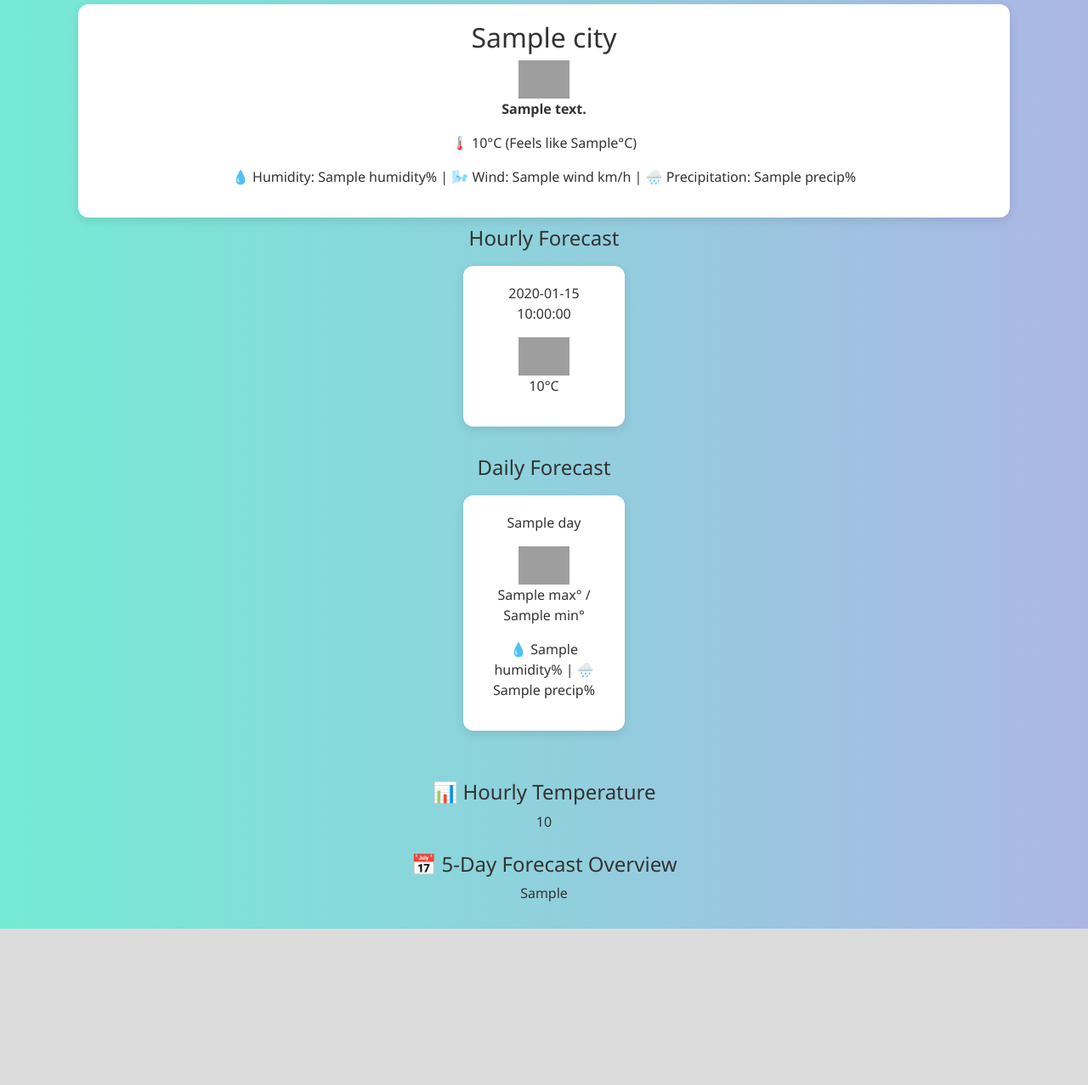
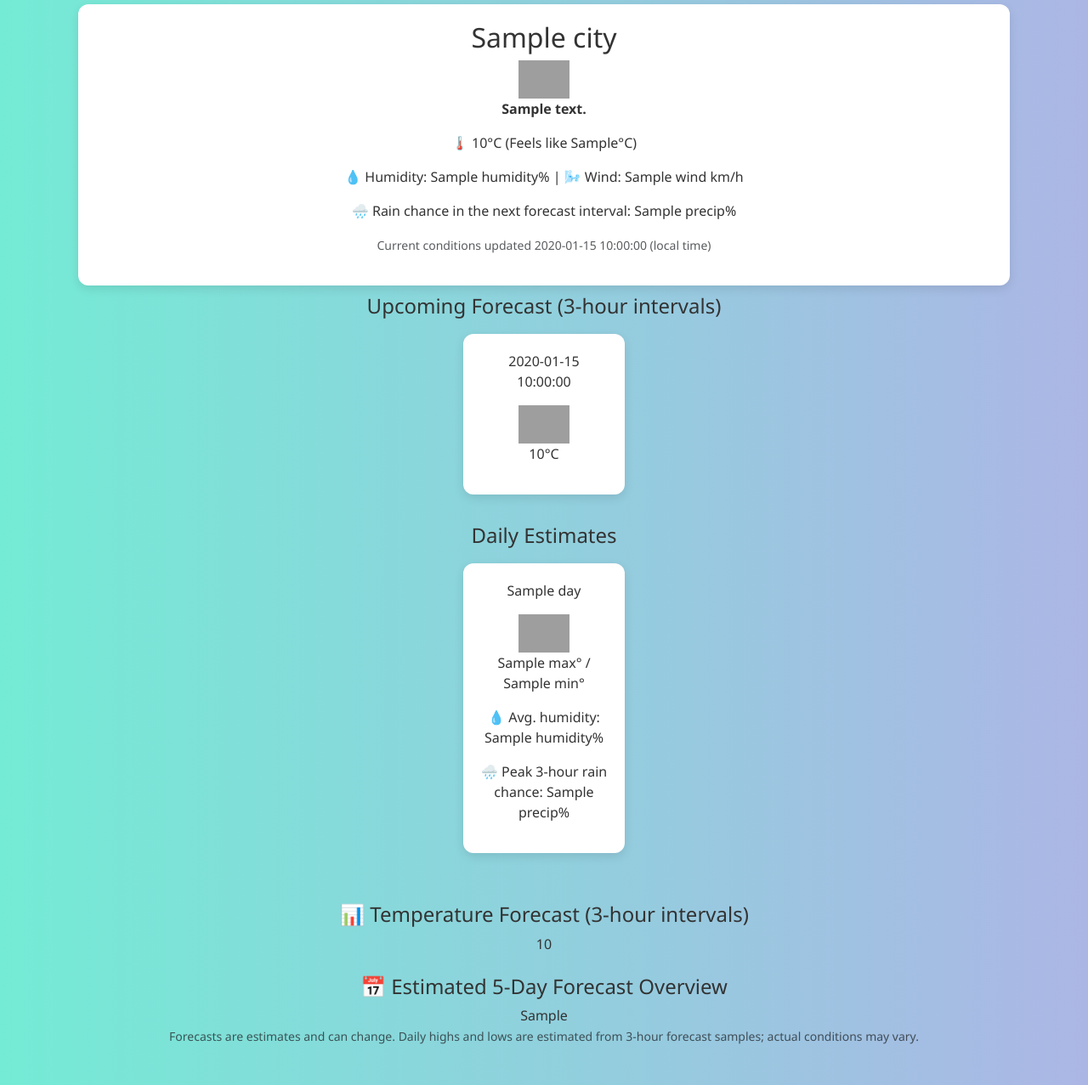
Before and after one commit to sathwik27-ai/SkyCast_Weather, a Flask app: template templates/index.html in a window 1280 px wide. Shown: the part 653-1930 px from the top of the page at 85% size. Before the commit the page ends 1746 px from the top, so only its background shows below. Run offline with Flask 3, Linux system fonts and the light colour scheme; the template is opened without the code that fills it: most values are stand-ins (such as "Sample title", 1, 10 or a date in 2020); grey boxes are pictures that could not be loaded.

Commit message:
Separate current weather from forecast data

```diff
--- a/app.py
+++ b/app.py
@@ -1,6 +1,6 @@
 from flask import Flask, render_template, request
 import requests
-from datetime import datetime
+from datetime import datetime, timedelta, timezone
 import plotly.graph_objs as go
 import plotly.io as pio
 import time
@@ -97,31 +97,39 @@ def _resolve_location(query):
     }, None
 
 
-def _build_forecast(data, location):
-    weather = None
+def _build_forecast(data, location, current_data):
     hourly = []
     daily = []
     message = ""
     temp_chart = ""
     forecast_chart = ""
 
-    current = data["list"][0]
+    city_timezone = timezone(timedelta(seconds=data["city"]["timezone"]))
+    current_time = datetime.fromtimestamp(
+        current_data["dt"], tz=timezone.utc
+    ).astimezone(city_timezone)
+    current = current_data
+    next_period = data["list"][0]
     weather = {
         "city": location["label"],
         "temperature": current["main"]["temp"],
         "feels_like": current["main"]["feels_like"],
         "humidity": current["main"]["humidity"],
-        "wind": current["wind"]["speed"],
+        "wind": round(current["wind"]["speed"] * 3.6, 1),
         "description": current["weather"][0]["description"].title(),
         "icon": current["weather"][0]["icon"],
-        "precip": current.get("pop", 0) * 100
+        "precip": round(next_period.get("pop", 0) * 100),
+        "updated_at": current_time.strftime("%b %d, %Y at %I:%M %p"),
     }
 
     times = []
     temps = []
 
-    for entry in data["list"][1:6]:
-        time = datetime.strptime(entry["dt_txt"], "%Y-%m-%d %H:%M:%S").strftime("%I %p")
+    for entry in data["list"][:5]:
+        local_time = datetime.fromtimestamp(
+            entry["dt"], tz=timezone.utc
+        ).astimezone(city_timezone)
+        time = local_time.strftime("%a %I %p")
         temp = entry["main"]["temp"]
         icon = entry["weather"][0]["icon"]
 
@@ -131,49 +139,59 @@ def _build_forecast(data, location):
 
     days = {}
     for entry in data["list"]:
-        date = entry["dt_txt"].split(" ")[0]
+        local_time = datetime.fromtimestamp(
+            entry["dt"], tz=timezone.utc
+        ).astimezone(city_timezone)
+        date = local_time.date()
+        if date <= current_time.date():
+            continue
         temp = entry["main"]["temp"]
         humidity = entry["main"]["humidity"]
         pop = entry.get("pop", 0) * 100
         icon = entry["weather"][0]["icon"]
         if date not in days:
-            days[date] = {"min": temp, "max": temp, "humidity": humidity, "precip": pop, "icon": icon}
+            days[date] = {
+                "min": temp,
+                "max": temp,
+                "humidity_total": humidity,
+                "samples": 1,
+                "precip": pop,
+                "icons": {icon: 1},
+            }
         else:
             days[date]["min"] = min(days[date]["min"], temp)
             days[date]["max"] = max(days[date]["max"], temp)
-            days[date]["humidity"] = humidity
-            days[date]["precip"] = pop
+            days[date]["humidity_total"] += humidity
+            days[date]["samples"] += 1
+            days[date]["precip"] = max(days[date]["precip"], pop)
+            days[date]["icons"][icon] = days[date]["icons"].get(icon, 0) + 1
 
     day_labels = []
     day_temps = []
     day_humidity = []
     day_precip = []
 
-    for i, (date, info) in enumerate(days.items()):
-        if i == 0:
-            continue
-        day = datetime.strptime(date, "%Y-%m-%d").strftime("%A")
+    for date, info in days.items():
+        day = date.strftime("%A")
+        icon = max(info["icons"], key=info["icons"].get)
         daily.append({
             "day": day,
             "max": round(info["max"]),
             "min": round(info["min"]),
-            "humidity": info["humidity"],
-            "precip": info["precip"],
-            "icon": info["icon"]
+            "humidity": round(info["humidity_total"] / info["samples"]),
+            "precip": round(info["precip"]),
+            "icon": icon
         })
         day_labels.append(day)
         day_temps.append(round(info["max"]))
-        day_humidity.append(info["humidity"])
+        day_humidity.append(daily[-1]["humidity"])
         day_precip.append(info["precip"])
 
     if daily:
-        diff = round(daily[0]["max"] - weather["temperature"])
-        if diff < 0:
-            message = f"Tomorrow's temperature will be {abs(diff)}° lower."
-        elif diff > 0:
-            message = f"Tomorrow's temperature will be {diff}° higher."
-        else:
-            message = "Tomorrow's temperature will be the same as today."
+        message = (
+            f"Tomorrow's estimated high is {daily[0]['max']}°C "
+            f"and low is {daily[0]['min']}°C."
+        )
 
     temp_fig = go.Figure(go.Scatter(x=times, y=temps, mode='lines+markers', name='Temperature', line=dict(color='orange')))
     temp_fig.update_layout(title="Hourly Temperature", xaxis_title="Time", yaxis_title="°C", template="plotly_white", hovermode="x unified")
@@ -208,8 +226,8 @@ def index():
             try:
                 location, error = _resolve_location(city)
                 if location:
-                    response = requests.get(
-                        "https://api.openweathermap.org/data/2.5/forecast",
+                    current_response = requests.get(
+                        "https://api.openweathermap.org/data/2.5/weather",
                         params={
                             "lat": location["lat"],
                             "lon": location["lon"],
@@ -218,13 +236,26 @@ def index():
                         },
                         timeout=10,
                     )
-                    if response.status_code == 200:
-                        map_location = location
-                        (
-                            weather, hourly, daily, message, temp_chart, forecast_chart
-                        ) = _build_forecast(response.json(), location)
+                    if current_response.status_code != 200:
+                        error = _service_error(current_response, "OpenWeather current weather")
                     else:
-                        error = _service_error(response, "OpenWeather forecast")
+                        response = requests.get(
+                            "https://api.openweathermap.org/data/2.5/forecast",
+                            params={
+                                "lat": location["lat"],
+                                "lon": location["lon"],
+                                "appid": API_KEY,
+                                "units": "metric",
+                            },
+                            timeout=10,
+                        )
+                        if response.status_code == 200:
+                            map_location = location
+                            (
+                                weather, hourly, daily, message, temp_chart, forecast_chart
+                            ) = _build_forecast(response.json(), location, current_response.json())
+                        else:
+                            error = _service_error(response, "OpenWeather forecast")
             except requests.RequestException:
                 app.logger.exception("A location or weather API request failed")
                 error = "Could not connect to a location or weather service. Please try again."
--- a/templates/index.html
+++ b/templates/index.html
@@ -66,11 +66,13 @@
                 <img src="https://openweathermap.org/img/wn/{{ weather.icon }}@2x.png">
                 <p><strong>{{ weather.description }}</strong></p>
                 <p>🌡️ {{ weather.temperature }}°C (Feels like {{ weather.feels_like }}°C)</p>
-                <p>💧 Humidity: {{ weather.humidity }}% | 🌬️ Wind: {{ weather.wind }} km/h | 🌧️ Precipitation: {{ weather.precip }}%</p>
+                <p>💧 Humidity: {{ weather.humidity }}% | 🌬️ Wind: {{ weather.wind }} km/h</p>
+                <p>🌧️ Rain chance in the next forecast interval: {{ weather.precip }}%</p>
+                <p class="text-muted"><small>Current conditions updated {{ weather.updated_at }} (local time)</small></p>
                 <p><em>{{ message }}</em></p>
             </div>
 
-            <h4>Hourly Forecast</h4>
+            <h4>Upcoming Forecast (3-hour intervals)</h4>
             <div class="row justify-content-center">
                 {% for hour in hourly %}
                     <div class="col-md-2 forecast-card">
@@ -81,25 +83,27 @@
                 {% endfor %}
             </div>
 
-            <h4 class="mt-4">Daily Forecast</h4>
+            <h4 class="mt-4">Daily Estimates</h4>
             <div class="row justify-content-center">
                 {% for day in daily %}
                     <div class="col-md-2 forecast-card">
                         <p>{{ day.day }}</p>
                         <img src="https://openweathermap.org/img/wn/{{ day.icon }}.png">
                         <p>{{ day.max }}° / {{ day.min }}°</p>
-                        <p>💧 {{ day.humidity }}% | 🌧️ {{ day.precip }}%</p>
+                        <p>💧 Avg. humidity: {{ day.humidity }}%</p>
+                        <p>🌧️ Peak 3-hour rain chance: {{ day.precip }}%</p>
                     </div>
                 {% endfor %}
             </div>
 
             <div class="mt-5">
-                <h4>📊 Hourly Temperature</h4>
+                <h4>📊 Temperature Forecast (3-hour intervals)</h4>
                 {{ temp_chart | safe }}
 
-                <h4 class="mt-4">📅 5-Day Forecast Overview</h4>
+                <h4 class="mt-4">📅 Estimated 5-Day Forecast Overview</h4>
                 {{ forecast_chart | safe }}
             </div>
+            <p class="text-muted"><small>Forecasts are estimates and can change. Daily highs and lows are estimated from 3-hour forecast samples; actual conditions may vary.</small></p>
         {% endif %}
     </div>
     <script src="https://unpkg.com/leaflet@1.9.4/dist/leaflet.js"></script>
```
Also changed, not shown: tests/test_app.py (+48 -12 lines), README.md.
